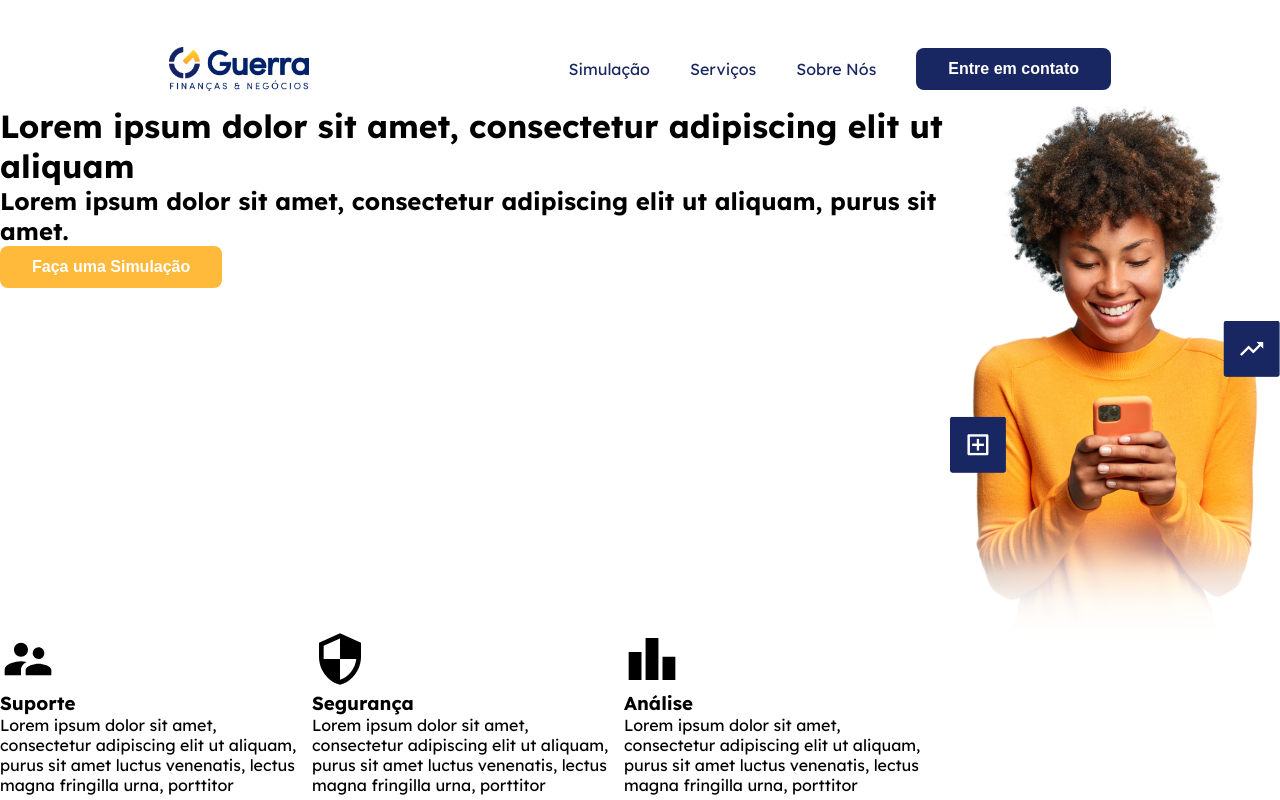
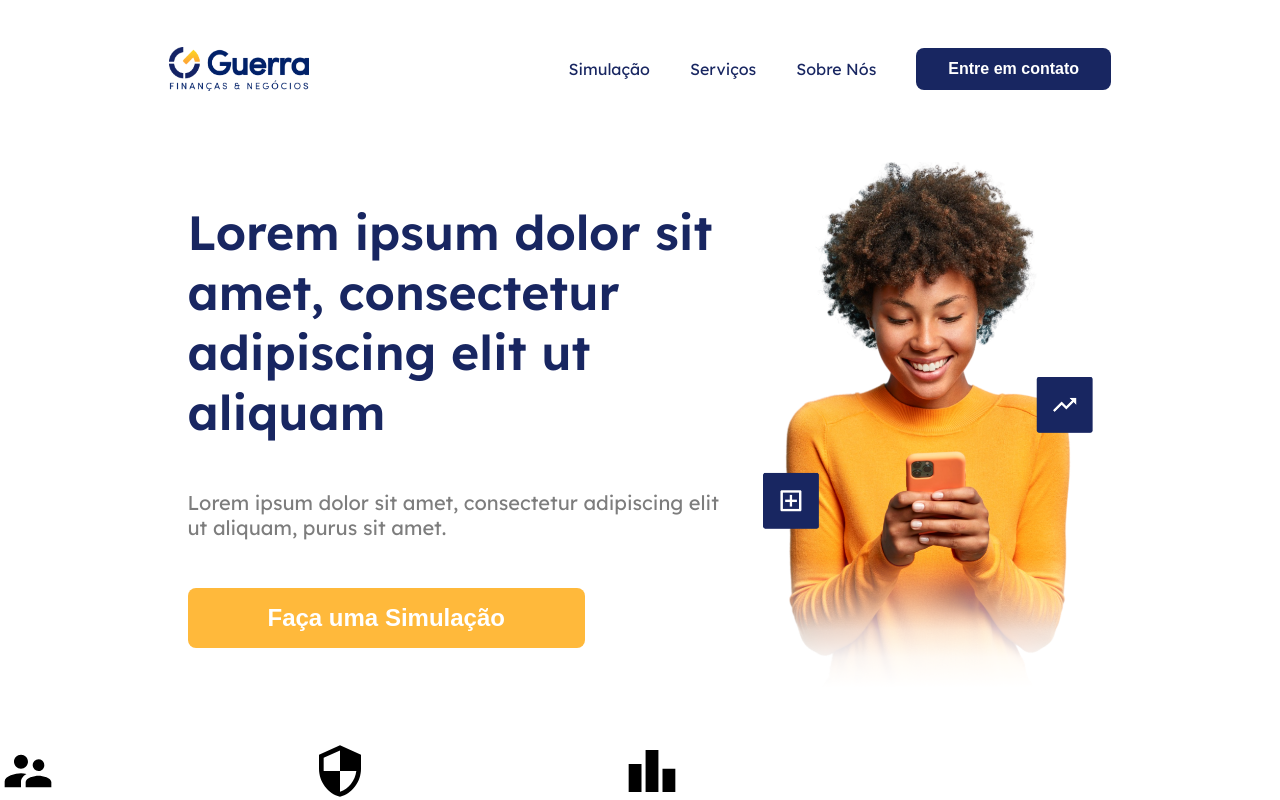
Before and after one commit to LeonardoRibas/finance-landing-page, a React (Create React App) app: page / in a window 1280 px wide. Shown: the top 800 px of the page. Built offline with nearby package versions, Linux system fonts and the light colour scheme.

Commit message:
Estiliza a secao do Banner

```diff
--- a/src/components/BannerSection/index.tsx
+++ b/src/components/BannerSection/index.tsx
@@ -14,7 +14,7 @@ const BannerSection = () => {
           Lorem ipsum dolor sit amet, consectetur adipiscing elit ut aliquam,
           purus sit amet.
         </S.SubTitle>
-        <Button text="Faça uma Simulação" />
+        <Button size="large" text="Faça uma Simulação" />
       </S.BannerInfoWrapper>
       <S.BannerImage src={Image} />
     </S.Container>
--- a/src/components/BannerSection/styles.ts
+++ b/src/components/BannerSection/styles.ts
@@ -2,13 +2,28 @@ import styled from 'styled-components'
 
 export const Container = styled.div`
   display: flex;
+  align-items: center;
+  justify-content: space-around;
+  padding: 56px 169px 56px 169px;
 `
 
-export const BannerInfoWrapper = styled.div``
+export const BannerInfoWrapper = styled.div`
+  max-width: 538px;
+`
 
-export const MainTitle = styled.h1``
+export const MainTitle = styled.h1`
+  color: ${(props) => props.theme.color.secondary};
+  font-size: 48px;
+  font-weight: 600;
+  margin-bottom: 48px;
+`
 
-export const SubTitle = styled.h2``
+export const SubTitle = styled.h2`
+  color: ${(props) => props.theme.color.text};
+  font-size: 20px;
+  font-weight: 400;
+  margin-bottom: 48px;
+`
 
 export const BannerImage = styled.img`
   width: 330px;
```
